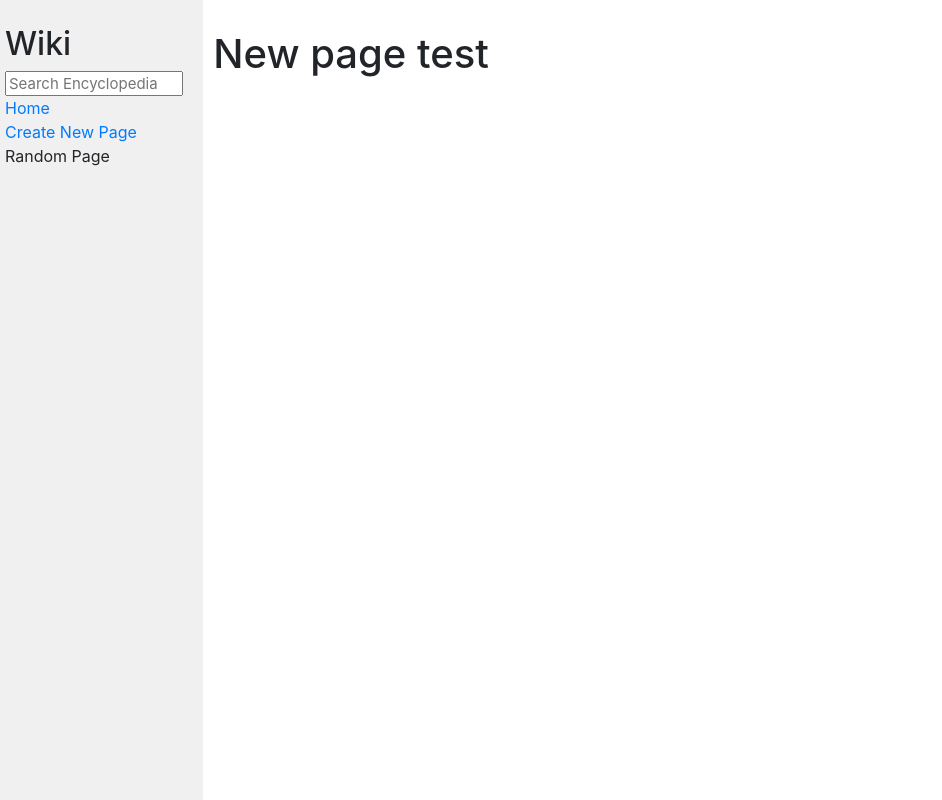
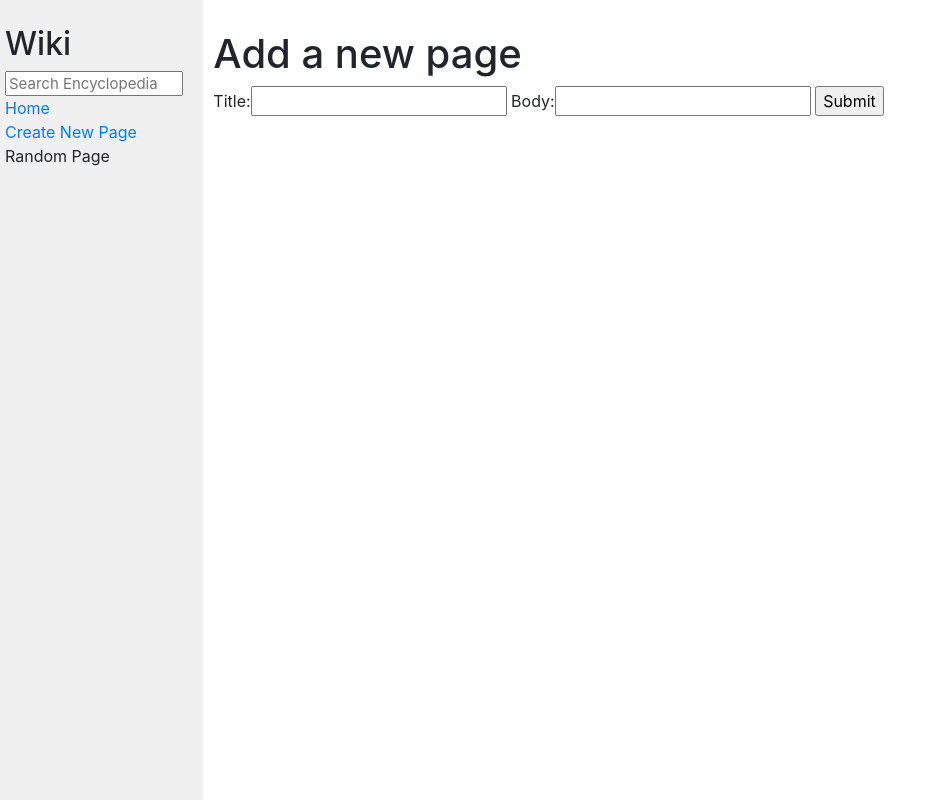
Before and after one commit to cmampaey/django_wiki, a Django app: page /new in a window 1280 px wide. Shown: the whole page, without its empty margins (0-942 px from the left). Run offline with Django 3.2, Linux system fonts and the light colour scheme; some libraries are stand-ins or nearby versions.

Commit message:
add new page, 1:27:00 of lecture

```diff
--- a/encyclopedia/templates/encyclopedia/new.html
+++ b/encyclopedia/templates/encyclopedia/new.html
@@ -5,6 +5,11 @@
 {% endblock %}
 
 {% block body %}
-    <h1>New page test</h1>
+    <h1>Add a new page</h1>
+    <form action="{% url 'new' %}" method="post">
+        {% csrf_token %}
+        {{ form }}
+        <input type="submit">
+    </form>
 
 {% endblock %}
--- a/encyclopedia/views.py
+++ b/encyclopedia/views.py
@@ -1,6 +1,12 @@
 from django.shortcuts import render
+from django import forms
+
 
 from . import util
+
+class NewEntryForm (forms.Form):
+    title = forms.CharField(label="Title")
+    body = forms.CharField(label="Body")
 
 
 def index(request):
@@ -9,4 +15,16 @@ def index(request):
     })
 
 def new(request):
-    return render(request, "encyclopedia/new.html")
+    if request.method == "POST":
+        form = NewEntryForm(request.POST)
+        if form.is_valid():
+            form.cleaned_data[entry]
+            entries.append(entry)
+        else:
+            return render(request, "encyclopedia/new.html", {
+        "form": form
+         })
+
+    return render(request, "encyclopedia/new.html", {
+        "form": NewEntryForm()
+    })
```
